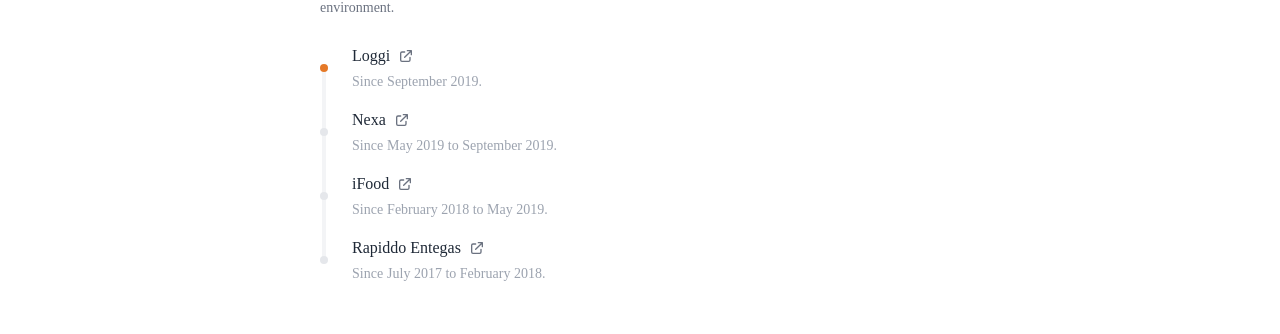
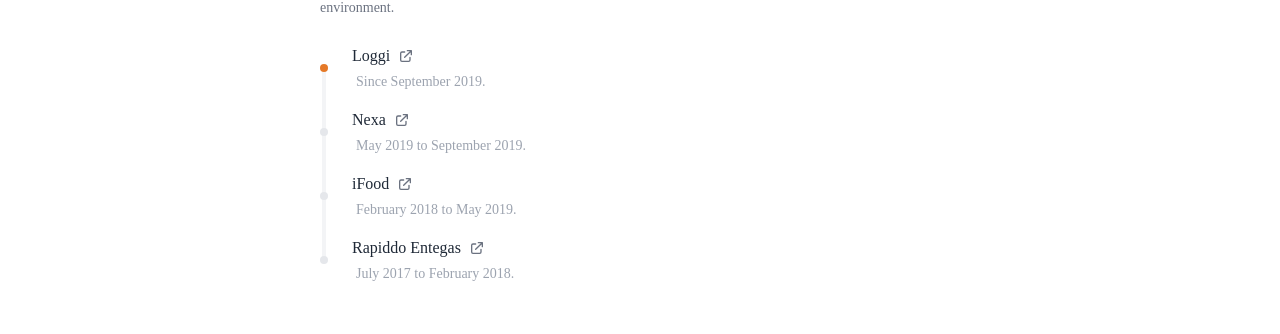
Before and after one commit to danilo-leal/daniloleal.co, a Next.js app: page /about in a window 1280 px wide. Shown: the part 2882-3216 px from the top of the page. Built offline with nearby package versions, Linux system fonts and the light colour scheme.

Commit message:
quick fix in the job timeline

```diff
--- a/components/atoms/CompanyStrip.js
+++ b/components/atoms/CompanyStrip.js
@@ -34,7 +34,6 @@
           </a>
         </div>
         <p className="text-sm text-gray-400">
-          Since
           <span className="ml-1">{props.period}</span>
         </p>
       </div>
--- a/components/molecules/JobTimeline.js
+++ b/components/molecules/JobTimeline.js
@@ -7,7 +7,7 @@
       <div className="z-10 relative">
         <CompanyStrip
           company="Loggi"
-          period="September 2019."
+          period="Since September 2019."
           companySite="https://www.loggi.com/"
         />
         <CompanyStrip
```
